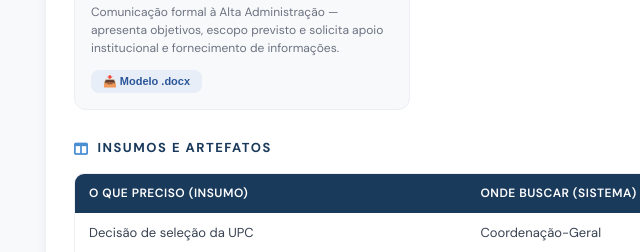
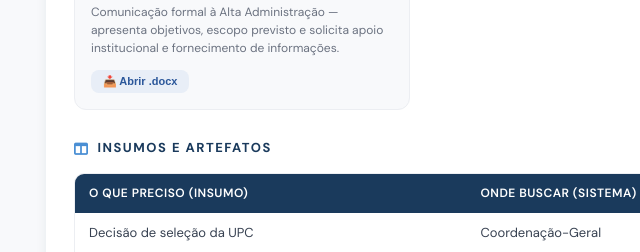
Before and after one commit to AAC-CGU/Auditoria-Anual-de-Contas, a plain HTML site: page index.html in a window 1280 px wide. Shown: the part 789-1041 px from the top of the page, 50-690 px from the left. Drawn offline with nearby package versions, Linux system fonts and the light colour scheme.

Commit message:
Update index.html

```diff
--- a/index.html
+++ b/index.html
@@ -116,10 +116,10 @@ alerts:[
 {id:2,ico:"🔍",t:"Entendimento da Entidade",sub:"Análise preliminar — nível da entidade",
 obj:"Obter compreensão suficiente da entidade — governança, macroprocessos, demonstrações contábeis e partes relacionadas — para orientar a materialidade, a identificação de riscos e o planejamento.",
 pts:[
-  {n:"PT 1 — Entendimento Geral",tp:"docx",d:"Competências, macroprocessos finalísticos, governança, planejamento, orçamento, gestão de riscos, integridade e deliberações de controle."},
-  {n:"PT 2 — Análise Financeira e Políticas Contábeis",tp:"docx",d:"Estrutura de relatório financeiro, políticas contábeis, Quadro 1 de perguntas críticas (segmentação, concessões, benefícios, ativos biológicos etc.)."},
-  {n:"PT 2.01 — Análise das Informações Contábeis",tp:"xlsx",d:"Planilha automatizada: importa balancetes T0 e T1, calcula Top 10 saldos (AV), Top 10 variações % e absolutas (AH), indicadores de liquidez e endividamento."},
-  {n:"PT 4 — Partes Relacionadas",tp:"docx",d:"Identificação do pessoal-chave (Quadro 1), entidades controladas/sob controle comum (Quadro 2) e entidades sob influência significativa (Quadro 3)."}
+  {n:"PT 1 — Entendimento Geral",tp:"docx",url:"https://cgugovbr.sharepoint.com/:w:/s/ou-sfc-de-cgfaz/IQD8wRXSJt-0Trqu9QLP_xXhAcRyJzrR3Anac5OWEEs0ZBQ?e=QAVeKJ",d:"Competências, macroprocessos finalísticos, governança, planejamento, orçamento, gestão de riscos, integridade e deliberações de controle."},
+  {n:"PT 2 — Análise Financeira e Políticas Contábeis",tp:"docx",url:"https://cgugovbr.sharepoint.com/:w:/s/ou-sfc-de-cgfaz/IQBzDzrb1rvqTJlmU3lSJhHAAfTa8na9WLHuNPSPKxCNhqE?e=MyXTUb",d:"Estrutura de relatório financeiro, políticas contábeis, Quadro 1 de perguntas críticas (segmentação, concessões, benefícios, ativos biológicos etc.)."},
+  {n:"PT 2.01 — Análise das Informações Contábeis",tp:"xlsx",url:"https://cgugovbr.sharepoint.com/:x:/s/ou-sfc-de-cgfaz/IQAR2FUlfTtYRpB0mTwYchOrASUpfdoP28BMhiwkTly4-uw?e=Yg5nd0",d:"Planilha automatizada: importa balancetes T0 e T1, calcula Top 10 saldos (AV), Top 10 variações % e absolutas (AH), indicadores de liquidez e endividamento."},
+  {n:"PT 4 — Partes Relacionadas",tp:"docx",url:"https://cgugovbr.sharepoint.com/:w:/s/ou-sfc-de-cgfaz/IQA2h9VbmG6XT4CTa8jRScABAbPZpXU7aE8ixyL_2ajPf74?e=G3b9UU",d:"Identificação do pessoal-chave (Quadro 1), entidades controladas/sob controle comum (Quadro 2) e entidades sob influência significativa (Quadro 3)."}
 ],
 ins:[
   ["Balancete contábil 4º nível (T1 e T0)","<span class='sys-tag siafi'>Siafi</span>","PT 2.01 abas balancete (T1) e (T0)"],
@@ -137,11 +137,11 @@ alerts:[
 {id:3,ico:"📐",t:"Materialidade",sub:"Aspectos patrimonial e orçamentário",
 obj:"Calcular os níveis de materialidade (MG, ME e LAD), identificar contas e ações materiais — quantitativa e qualitativamente — e agrupá-las em objetos de auditoria.",
 pts:[
-  {n:"PT 5 — Materialidade",tp:"docx",d:"Consolida referenciais, níveis, elementos materiais (Tabelas 2 e 3) e justificativas. Registra materialidade específica, se aplicável."},
-  {n:"PT 5.01 — Aspecto Patrimonial",tp:"xlsx",d:"Planilha automatizada: importa balancete 4º nível, calcula MG/ME/LAD sobre ativo total, desconta intraorçamentárias, sinaliza contas ≥ ME."},
-  {n:"PT 5.02 — Aspecto Orçamentário",tp:"xlsx",d:"Planilha automatizada: importa dotação atualizada (Siop), calcula MG/ME/LAD, sinaliza ações ≥ ME. Aba Qualitativa para pontuação (Prioridade, Valor Agregado, Interesse Público, Criticidade)."},
-  {n:"PT 6 — Objetos de Auditoria",tp:"docx",d:"Quadro 1: encadeamento contas × ações por objeto. Quadro 2: objetos selecionados com descrição e referência ao PT 6.XX."},
-  {n:"PT 6.XX — [Objeto de Auditoria]",tp:"docx",d:"Detalhamento por objeto: visão geral, processos de trabalho, análise de saldos, normas aplicáveis e fatores de risco inerente (Quadro 1 — 8 perguntas NBC TA 315)."}
+  {n:"PT 5 — Materialidade",tp:"docx",url:"https://cgugovbr.sharepoint.com/:w:/s/ou-sfc-de-cgfaz/IQBXPxsziobdQYxsX0VMnJbpAa6aom5q4PamAN8VLypln8Q?e=QJqiwO",d:"Consolida referenciais, níveis, elementos materiais (Tabelas 2 e 3) e justificativas. Registra materialidade específica, se aplicável."},
+  {n:"PT 5.01 — Aspecto Patrimonial",tp:"xlsx",url:"https://cgugovbr.sharepoint.com/:x:/s/ou-sfc-de-cgfaz/IQCDGfjv7CAHRJ5f-8wBh6YdAaHGQSkOtbHW_OBSb5GEYEA?e=d5xUV6",d:"Planilha automatizada: importa balancete 4º nível, calcula MG/ME/LAD sobre ativo total, desconta intraorçamentárias, sinaliza contas ≥ ME."},
+  {n:"PT 5.02 — Aspecto Orçamentário",tp:"xlsx",url:"https://cgugovbr.sharepoint.com/:x:/s/ou-sfc-de-cgfaz/IQAot8XKCXDcRpJmHZmpbG_NARLaPAs4ZbrHTKl_LgUJoPU?e=4T8sQG",d:"Planilha automatizada: importa dotação atualizada (Siop), calcula MG/ME/LAD, sinaliza ações ≥ ME. Aba Qualitativa para pontuação (Prioridade, Valor Agregado, Interesse Público, Criticidade)."},
+  {n:"PT 6 — Objetos de Auditoria",tp:"docx",url:"https://cgugovbr.sharepoint.com/:w:/s/ou-sfc-de-cgfaz/IQDoaqviRd4YRqjWzKDHaQSCAbsxZibBoA653c-efrQxvkY?e=2KVN5L",d:"Quadro 1: encadeamento contas × ações por objeto. Quadro 2: objetos selecionados com descrição e referência ao PT 6.XX."},
+  {n:"PT 6.XX — [Objeto de Auditoria]",tp:"docx",url:"https://cgugovbr.sharepoint.com/:w:/s/ou-sfc-de-cgfaz/IQD4yyanu0_SQ5GmPS4CxThCAd7hhWg0lhkhy4GfmfHo-zI?e=hU709C",d:"Detalhamento por objeto: visão geral, processos de trabalho, análise de saldos, normas aplicáveis e fatores de risco inerente (Quadro 1 — 8 perguntas NBC TA 315)."}
 ],
 ins:[
   ["Balancete 4º nível (mais recente)","<span class='sys-tag siafi'>Siafi</span>","PT 5.01 — aba Materialidade (NIP)"],
@@ -158,8 +158,8 @@ alerts:[
 {id:4,ico:"⚡",t:"Riscos e Controles",sub:"Nível da entidade e das afirmações",
 obj:"Identificar riscos de distorção relevante (financeiros e de conformidade) e avaliar os controles existentes (RI × RC = RDR), no nível da entidade e no nível das afirmações.",
 pts:[
-  {n:"PT 7 — Riscos e Controles",tp:"docx",d:"Nível da entidade: riscos de integridade (Portaria CGU 57/2019), fragilidades do SCI, continuidade operacional (NBC TA 570), clima político e interesse público."},
-  {n:"PT 7.01 — Matriz de Riscos e Controles",tp:"xlsx",d:"Aba MRC: riscos por objeto, causas, consequências, controles preventivos/detectivos/corretivos. Aba IAR: probabilidade, impacto → RI, nível de controle → RC e RDR resultante."}
+  {n:"PT 7 — Riscos e Controles",tp:"docx",url:"https://cgugovbr.sharepoint.com/:w:/s/ou-sfc-de-cgfaz/IQBcr3_tPkvkRoAv0Agl2gErAZ3mBI1hxZZ0EF7PI1qlKRk?e=14HUPP",d:"Nível da entidade: riscos de integridade (Portaria CGU 57/2019), fragilidades do SCI, continuidade operacional (NBC TA 570), clima político e interesse público."},
+  {n:"PT 7.01 — Matriz de Riscos e Controles",tp:"xlsx",url:"https://cgugovbr.sharepoint.com/:x:/s/ou-sfc-de-cgfaz/IQAf3lfZVl2ZTrqkhPQh3L-_AS0CwcTFn8bknklZKQ3heew?e=lj24vb",d:"Aba MRC: riscos por objeto, causas, consequências, controles preventivos/detectivos/corretivos. Aba IAR: probabilidade, impacto → RI, nível de controle → RC e RDR resultante."}
 ],
 ins:[
   ["PTs 1 a 4 (entendimento da entidade)","<span class='sys-tag pt'>PTs anteriores</span>","PT 7 — Riscos no nível da entidade"],
@@ -175,9 +175,9 @@ alerts:[
 {id:5,ico:"🎯",t:"Estratégia e Plano",sub:"Alcance, direção e procedimentos",
 obj:"Consolidar os resultados do planejamento em decisões sobre escopo, recursos, cronograma, respostas gerais (nível da entidade) e procedimentos adicionais (nível das afirmações).",
 pts:[
-  {n:"PT 8 — Estratégia Global de Auditoria",tp:"docx",d:"Pré-preenchido: características do trabalho, objetivos do relatório e certificado, materialidade (síntese), objetos, escopo/não escopo, recursos, cronograma."},
-  {n:"PT 9 — Plano de Auditoria",tp:"docx",d:"Respostas gerais (Quadro 1: risco → resposta no nível da entidade). Respostas específicas (Quadro 2: risco Rx → procedimento Px). Limitações da auditoria."},
-  {n:"PT 9.01 — Matriz de Planejamento",tp:"xlsx",d:"Detalhamento dos procedimentos: questão, subquestão, teste, critério, informações requeridas, fonte, possíveis achados, risco, responsável e período."}
+  {n:"PT 8 — Estratégia Global de Auditoria",tp:"docx",url:"https://cgugovbr.sharepoint.com/:w:/s/ou-sfc-de-cgfaz/IQDSxm7XKrZ3TonHYm-EbG2UAdsh3AbI4hm_RYTXrnzpslE?e=vXxfA3",d:"Pré-preenchido: características do trabalho, objetivos do relatório e certificado, materialidade (síntese), objetos, escopo/não escopo, recursos, cronograma."},
+  {n:"PT 9 — Plano de Auditoria",tp:"docx",url:"https://cgugovbr.sharepoint.com/:w:/s/ou-sfc-de-cgfaz/IQCVKdwnSBqET4XodpktWKOXASvK5roQZAwlUg5-hBH1A74?e=5YAXtQ",d:"Respostas gerais (Quadro 1: risco → resposta no nível da entidade). Respostas específicas (Quadro 2: risco Rx → procedimento Px). Limitações da auditoria."},
+  {n:"PT 9.01 — Matriz de Planejamento",tp:"xlsx",url:"https://cgugovbr.sharepoint.com/:x:/s/ou-sfc-de-cgfaz/IQDezJMREIceQr4F3SIkvqKcAa1l4ib1IeOg5epYiNhzaow?e=2MQcya",d:"Detalhamento dos procedimentos: questão, subquestão, teste, critério, informações requeridas, fonte, possíveis achados, risco, responsável e período."}
 ],
 ins:[
   ["PT 7 e 7.01 (riscos avaliados e RDR)","<span class='sys-tag pt'>PT 7 / 7.01</span>","PT 9 — Quadros 1 e 2"],
@@ -248,8 +248,9 @@ function render(id){
     const cls=pt.tp==='xlsx'?'x':'w';
     const ico=pt.tp==='xlsx'?'fa-file-excel':'fa-file-word';
     const btnCls=pt.tp==='xlsx'?'xlsx':'docx';
-    const btnTxt=pt.tp==='xlsx'?'📊 Modelo .xlsx':'📥 Modelo .docx';
-    return`<div class="pt"><div class="pt-top"><div class="pt-name"><i class="fa-solid ${ico} ${cls}"></i> ${pt.n}</div></div><div class="pt-desc">${pt.d}</div><button class="dl-btn ${btnCls}" onclick="alert('Em produção: o download será configurado com o caminho dos arquivos na intranet da CGU.')">${btnTxt}</button></div>`;
+    const btnTxt=pt.tp==='xlsx'?'📊 Abrir .xlsx':'📥 Abrir .docx';
+    const lnk=pt.url?`window.open('${pt.url}','_blank')`:`alert('Link não configurado para este PT.')`;
+    return`<div class="pt"><div class="pt-top"><div class="pt-name"><i class="fa-solid ${ico} ${cls}"></i> ${pt.n}</div></div><div class="pt-desc">${pt.d}</div><button class="dl-btn ${btnCls}" onclick="${lnk}">${btnTxt}</button></div>`;
   }).join('');
 
   const insH=s.ins.map(r=>`<tr><td>${r[0]}</td><td>${r[1]}</td><td>${r[2]}</td></tr>`).join('');
```
